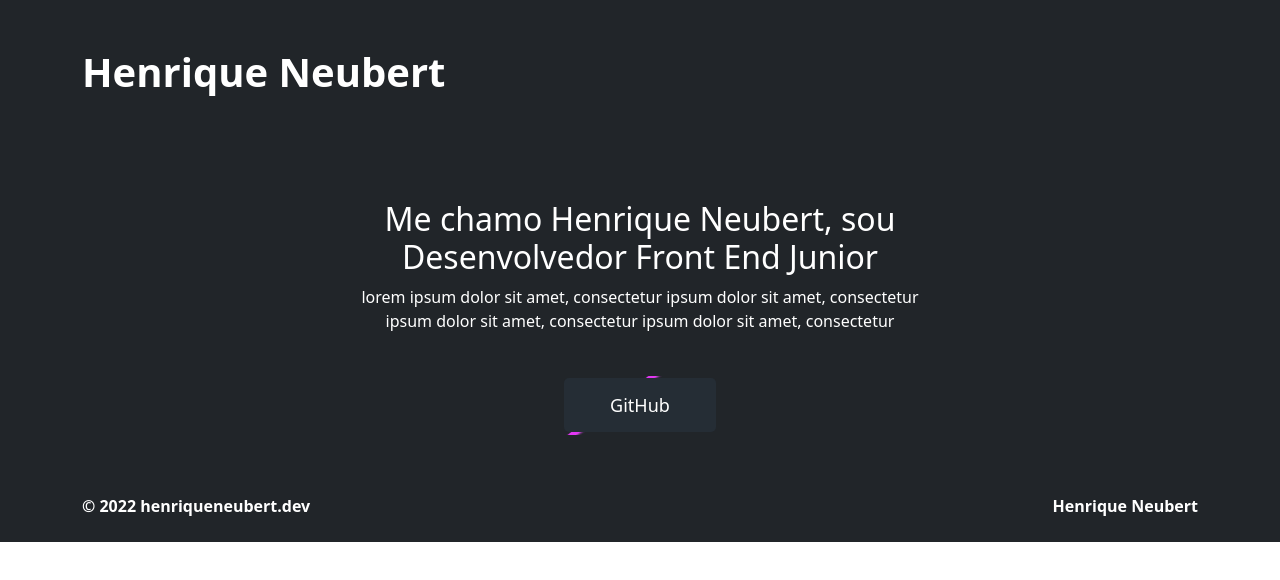
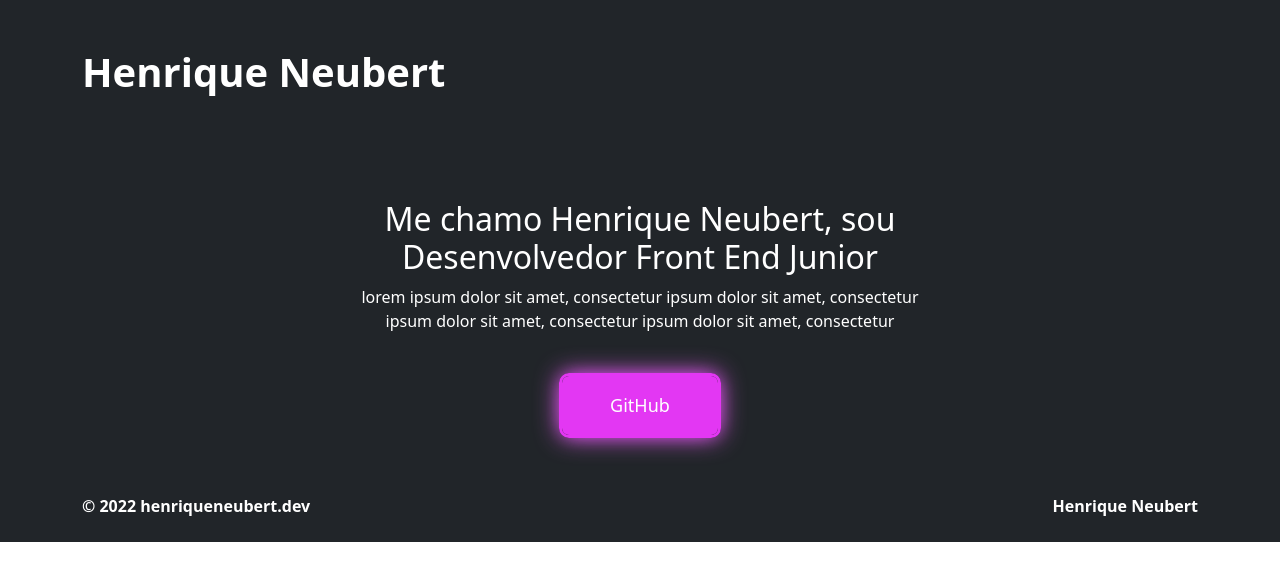
Before and after one commit to HenriqueNeubert/study_portfolio-B, a React (Vite) app: page / in a window 1280 px wide. In both pictures the pointer is over the button "GitHub". Shown: the top 580 px of the page. Built offline with nearby package versions, Linux system fonts and the light colour scheme.

Commit message:
feat: added effect hover in btn

```diff
--- a/src/components/buttons/ButtonPrimary.jsx
+++ b/src/components/buttons/ButtonPrimary.jsx
@@ -10,7 +10,7 @@ export default (props) => {
 
   return (
     <div className="d-flex" style={align}>
-      <button className="btn px-5 py-3">
+      <button href="#" className="btn px-5 py-3">
         <p className="mb-0 text-white">{props.titleButton}</p>
       </button>
     </div>
--- a/src/components/buttons/Buttons.scss
+++ b/src/components/buttons/Buttons.scss
@@ -1,40 +1,58 @@
 .btn{
   position: relative;
-  // height: 45px;
   border: 3px solid transparent;
   overflow: hidden;
   border-radius: 10px;
+  transition: .4s;
   p{
     font-size: 18px;
     z-index: 3;
     position: relative;
   }
-  &::after{
-    position: absolute;
+  &:hover{
+    color: #fff;
+    background-color: transparent!important;
+    border: 3px solid #e337f3;
+
+    box-shadow:0 0 1.2em -0.55em #e337f3,
+    0 0 1.45em 0em rgb(224 98 238);
+    &::before{
+      transition: .2s;
+      margin: 0;
+      background-color: rgb(227, 55, 243);
+    }
+    &::after{
+      display: none;
+    }
+  }
+  &::after, &::before{
     content: '';
     top: 0;
     left: 0;
     z-index: 1;
 
+    position: absolute;
+    pointer-events: none;
+  }
+  &::after{
     width: 200%;
     height: 2%;
+
     margin-left: -50%;
     margin-top: 10px;
 
-    background-color: #fff;
     background-color: rgb(227, 55, 243);
-    box-shadow: 0 0 0.1em 0.2em
-    rgb(227, 55, 243), 0 0 0.1em 0.1em
-    rgb(224, 98, 238);
+    box-shadow: 0 0 0.1em 0.2em rgb(227, 55, 243), 0 0 0.1em 0.1em rgb(224, 98, 238);
 
     animation: loading 6s linear infinite
   }
   &::before{
-    position: absolute;
-    content: '';
+    transition: .4s;
+
     inset:0;
+    z-index: 2;
+
     margin: 1.5%;
-    z-index: 2;
     border-radius: 5px;
 
     background-color: #fff;
```
